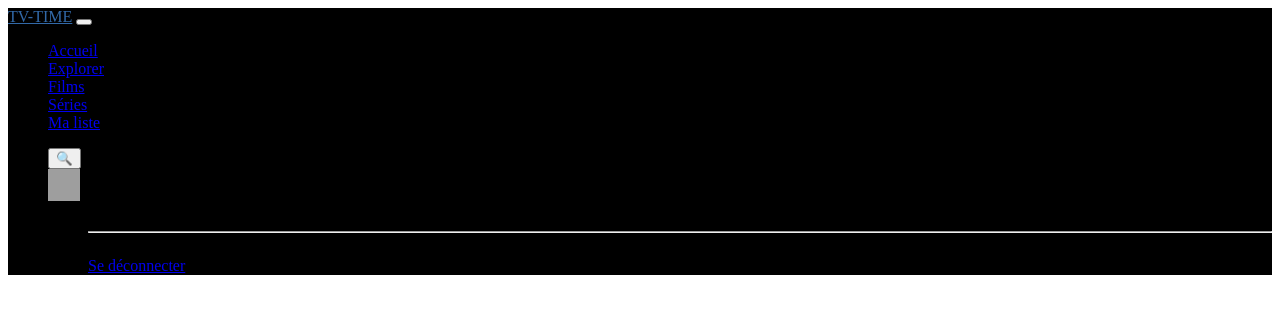
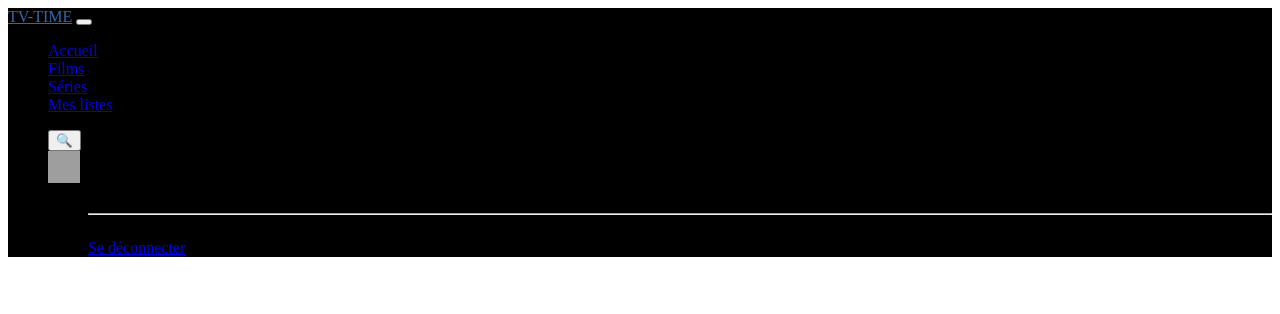
Before and after one commit to lea905/tvTime, a Symfony app: template templates/index.html.twig in a window 1280 px wide. Shown: the top 314 px of the page. Run offline with Twig, Linux system fonts and the light colour scheme; the template is opened without the code that fills it, so the values that code supplies are empty; some libraries are stand-ins or nearby versions; grey boxes are pictures that could not be loaded.

Commit message:
[MODIFY] nav

```diff
--- a/templates/header.html.twig
+++ b/templates/header.html.twig
@@ -23,13 +23,6 @@
                 </li>
 
                 <li class="nav-item">
-                    <a class="nav-link {% if current_route == 'app_explorer' %}active{% endif %}"
-                       href="{{ path('app_home') }}">
-                        Explorer
-                    </a>
-                </li>
-
-                <li class="nav-item">
                     <a class="nav-link {% if current_route == 'app_index_movie' %}active{% endif %}"
                        href="{{ path('app_index_movie') }}">
                         Films
@@ -46,7 +39,7 @@
                 <li class="nav-item">
                     <a class="nav-link {% if current_route == 'app_list' %}active{% endif %}"
                        href="{{ path('app_home') }}">
-                        Ma liste
+                        Mes listes
                     </a>
                 </li>
             </ul>
@@ -54,7 +47,26 @@
 
 
             <ul class="navbar-nav mb-2 mb-lg-0">
-                <button class="btn btn-outline-light btn-sm me-2" type="button">🔍</button>
+
+                    <li class="nav-item d-flex align-items-center gap-2">
+
+                        {# Formulaire de recherche caché au départ #}
+                        <form class="d-flex align-items-center me-2" id="searchForm" style="display: none !important;">
+                            <input class="form-control form-control-sm bg-dark text-light border-secondary"
+                                   type="search" placeholder="Rechercher..."
+                                   aria-label="Rechercher">
+                        </form>
+
+                        {# Bouton qui toggle la recherche #}
+                        <button class="btn btn-outline-light btn-sm me-2" type="button" id="searchToggle">
+                            🔍
+                        </button>
+
+                    </li>
+
+
+
+
                 <li class="nav-item dropdown">
                     {% set avatars = ['images/femme.png', 'images/homme.png'] %}
                     {% set avatar = random(avatars) %}
```
Also changed, not shown: assets/app.js (+21 -0 lines).
